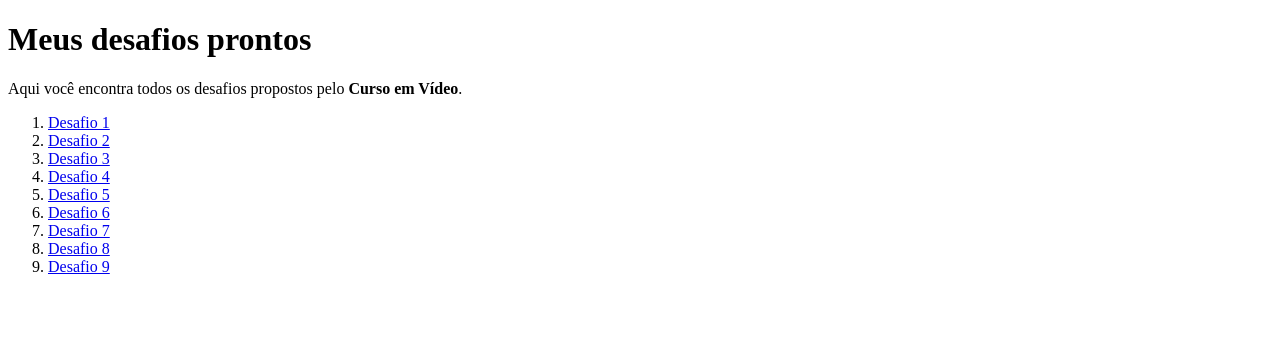
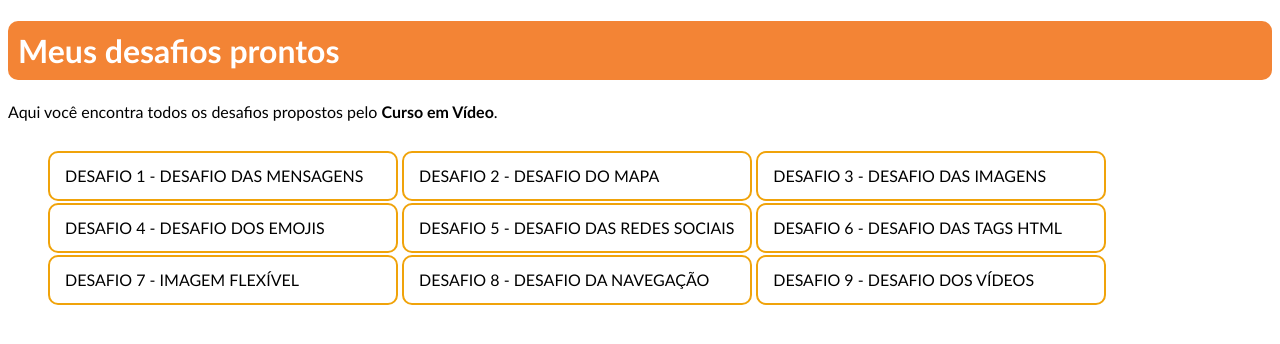
Before and after one commit to AndreFelsemburgh/Desafios-CursoemVideo, a plain HTML site: page index.html in a window 1280 px wide. Drawn offline with Linux system fonts and the light colour scheme.

Commit message:
criação de estilo

```diff
--- /dev/null
+++ b/estilo.style.css
@@ -0,0 +1,49 @@
+* {
+    box-sizing: border-box;
+}
+
+body {
+    font-family:'Gill Sans', 'Gill Sans MT', Calibri, 'Trebuchet MS', sans-serif, Tahoma, Geneva, Verdana, sans-serif;
+    background-color: #ffffff;
+    color: #000000;
+}
+
+
+h1 {
+    background-color: #f38435;
+    color: #ffffff;
+    padding: 10px;
+    border-radius: 10px;
+}
+
+
+ul {
+    display: block;
+    margin-top: 30px;
+}
+
+li {
+    line-height: 1em;
+    border: 2px solid #f0a30a;
+    border-radius: 10px;
+    margin-bottom: 2px;
+    width: 350px;
+    font-size: 1em;
+    display: inline-block;
+    list-style: none;
+    list-style-position: outside;
+}
+
+li a {
+    text-decoration: none;
+    padding: 15px;
+    display: block;
+    color: #000000;
+    text-transform: uppercase;
+    border-radius: 5px;
+}
+
+li a:hover {
+    color: #ffffff;
+    background-color: #f38435;
+}
--- a/index.html
+++ b/index.html
@@ -5,20 +5,21 @@
     <meta http-equiv="X-UA-Compatible" content="IE=edge">
     <meta name="viewport" content="width=device-width, initial-scale=1.0">
     <title>Desafios Curso em Vídeo</title>
+    <link rel="stylesheet" href="estilo.style.css">
 </head>
 <body>
     <h1>Meus desafios prontos</h1>
     <p>Aqui você encontra todos os desafios propostos pelo <strong>Curso em Vídeo</strong>.</p>
-    <ol>
-        <li><a href="d001/index.html" rel="next">Desafio 1</a></li>
-        <li><a href="d003/index.html" rel="next">Desafio 2</a></li>
-        <li><a href="d002/index.html" rel="next">Desafio 3</a></li>
-        <li><a href="d004/index.html" rel="next">Desafio 4</a></li>
-        <li><a href="d005/index.html" rel="next">Desafio 5</a></li>
-        <li><a href="d006/index.html" rel="next">Desafio 6</a></li>
-        <li><a href="d007/index.html" rel="next">Desafio 7</a></li>
-        <li><a href="d008/index.html" rel="next">Desafio 8</a></li>
-        <li><a href="d009/index.html" rel="next">Desafio 9</a></li>
-    </ol>
+    <ul>
+        <li><a href="d001/index.html" rel="next">Desafio 1 - Desafio das Mensagens</a></li>
+        <li><a href="d003/index.html" rel="next">Desafio 2 - Desafio do Mapa</a></li>
+        <li><a href="d002/index.html" rel="next">Desafio 3 - Desafio das Imagens</a></li>
+        <li><a href="d004/index.html" rel="next">Desafio 4 - Desafio dos Emojis</a></li>
+        <li><a href="d005/index.html" rel="next">Desafio 5 - Desafio das Redes Sociais</a></li>
+        <li><a href="d006/index.html" rel="next">Desafio 6 - Desafio das Tags HTML</a></li>
+        <li><a href="d007/index.html" rel="next">Desafio 7 - Imagem Flexível</a></li>
+        <li><a href="d008/index.html" rel="next">Desafio 8 - Desafio da Navegação</a></li>
+        <li><a href="d009/index.html" rel="next">Desafio 9 - Desafio dos Vídeos</a></li>
+    </ul>
 </body>
 </html>
```
